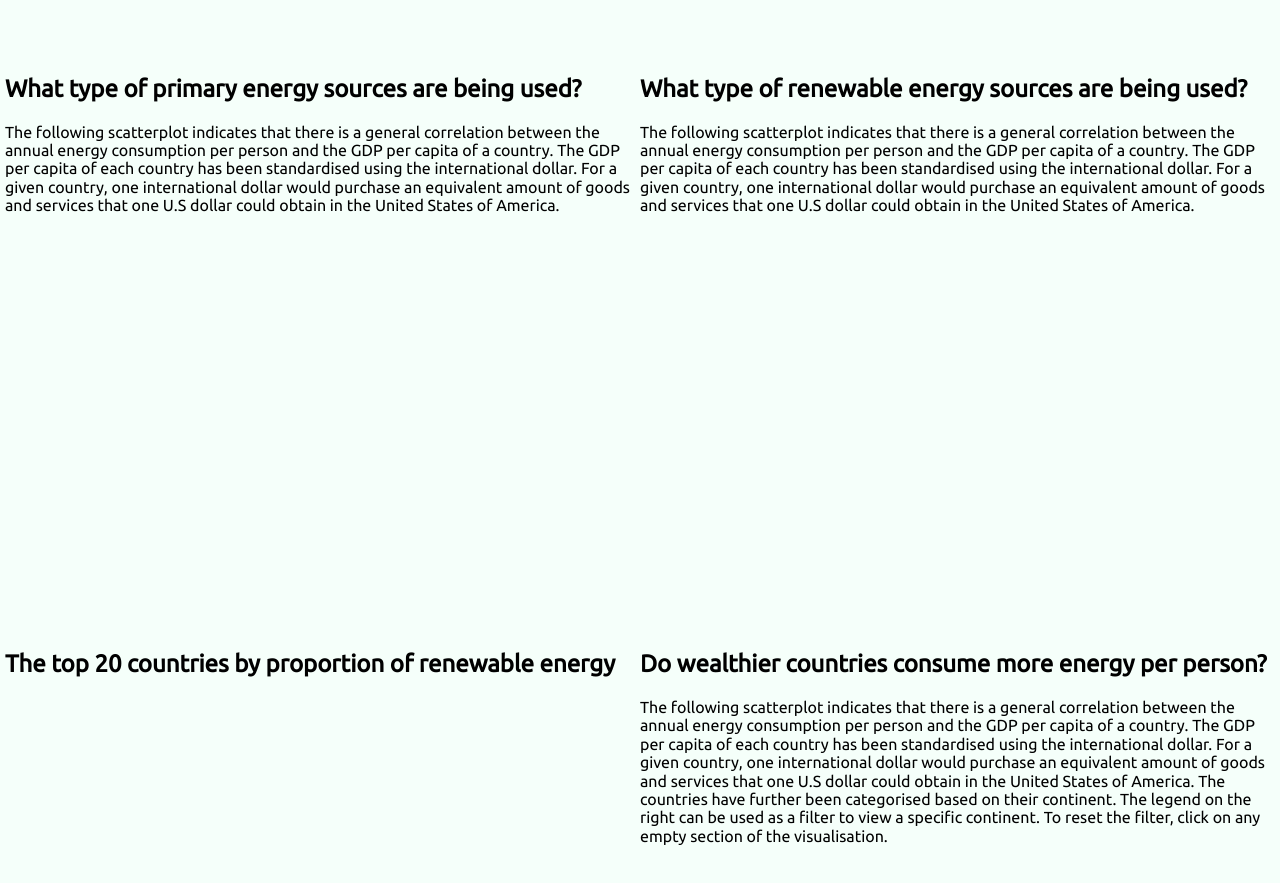
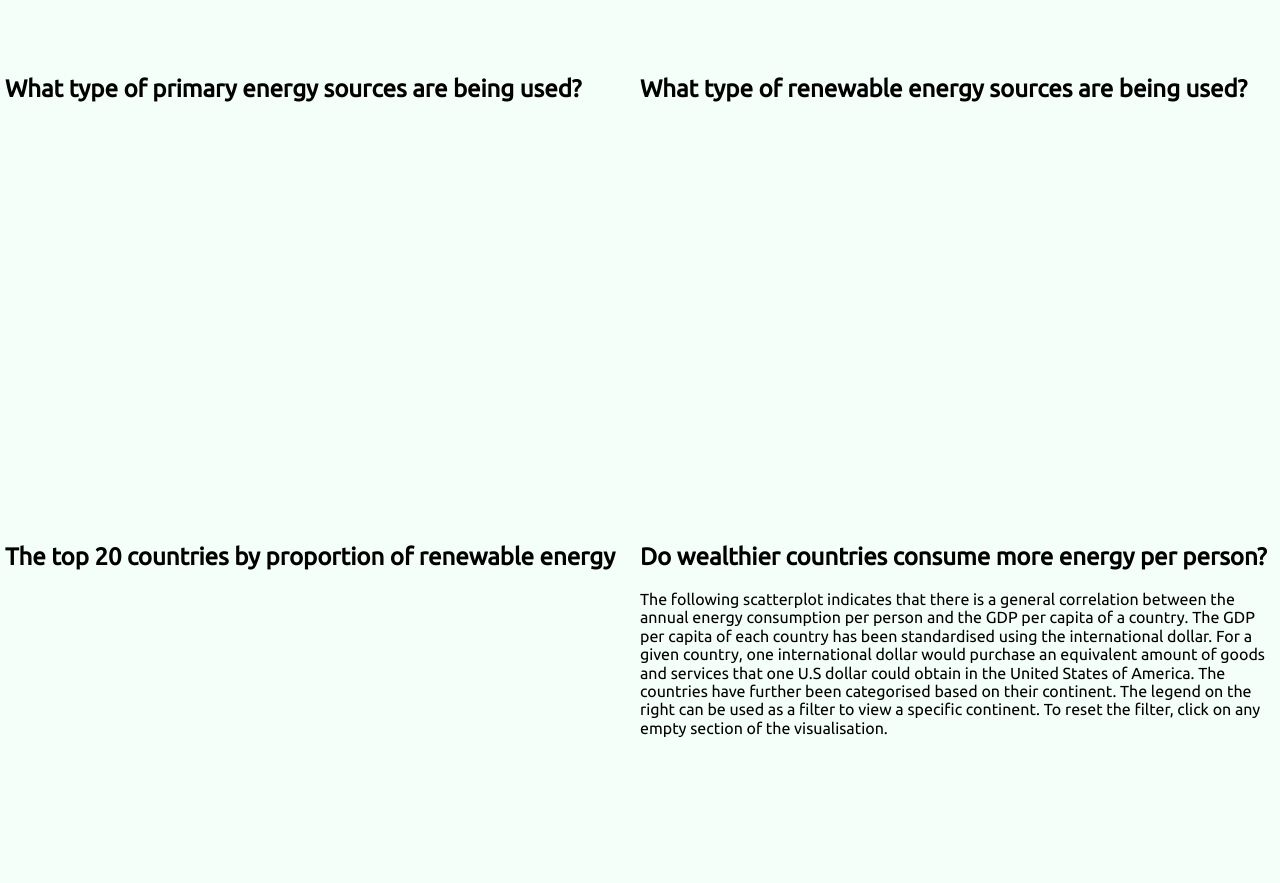
Before and after one commit to william-1003/FIT3179, a plain HTML site: page Vis2_William/index.html in a window 1280 px wide. Shown: the part 1520-2403 px from the top of the page. Drawn offline with nearby package versions, Linux system fonts and the light colour scheme; a script that the page names is missing.

Commit message:
Add files via upload

```diff
--- a/Vis2_William/index.html
+++ b/Vis2_William/index.html
@@ -1,7 +1,7 @@
 <!DOCTYPE html>
 <html lang="en">
 <head>
-<title>Week 10 Homework</title>
+<title>Visualisation 2 William</title>
     <!-- Import Vega & Vega-Lite (does not have to be from CDN) -->
     <script src="https://cdn.jsdelivr.net/npm/vega@5.20.2"></script>
     <script src="https://cdn.jsdelivr.net/npm/vega-lite@5.1.0"></script>
@@ -54,18 +54,12 @@
         <div class = "pure-u-1-2">
             <h2>What type of primary energy sources are being used?</h2>
             <p>
-                The following scatterplot indicates that there is a general correlation between the annual energy consumption per person
-                and the GDP per capita of a country. The GDP per capita of each country has been standardised using the international dollar. For a given country,
-                one international dollar would purchase an equivalent amount of goods and services that one U.S dollar could obtain in the United States of America.
             </p>
             <div id = "global_consumption_by_type_area"></div>
         </div>
         <div class = "pure-u-1-2">
             <h2>What type of renewable energy sources are being used?</h2>
             <p>
-                The following scatterplot indicates that there is a general correlation between the annual energy consumption per person
-                and the GDP per capita of a country. The GDP per capita of each country has been standardised using the international dollar. For a given country,
-                one international dollar would purchase an equivalent amount of goods and services that one U.S dollar could obtain in the United States of America.
             </p>
             <div id = "global_renewables_vis"></div>
         </div>
```
